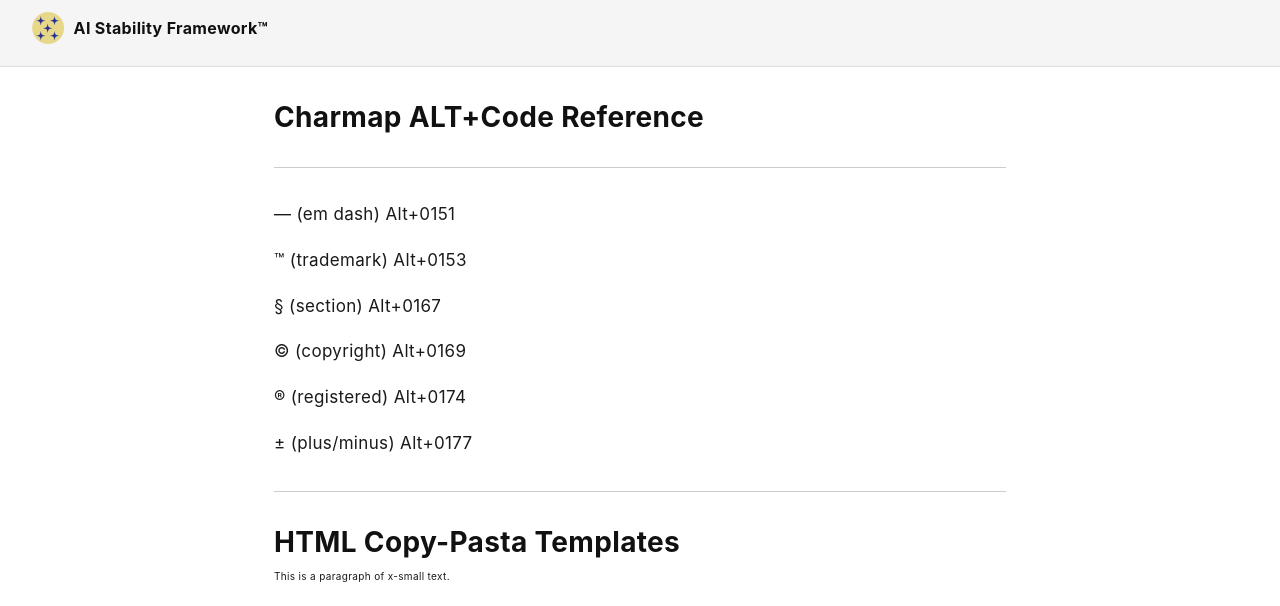
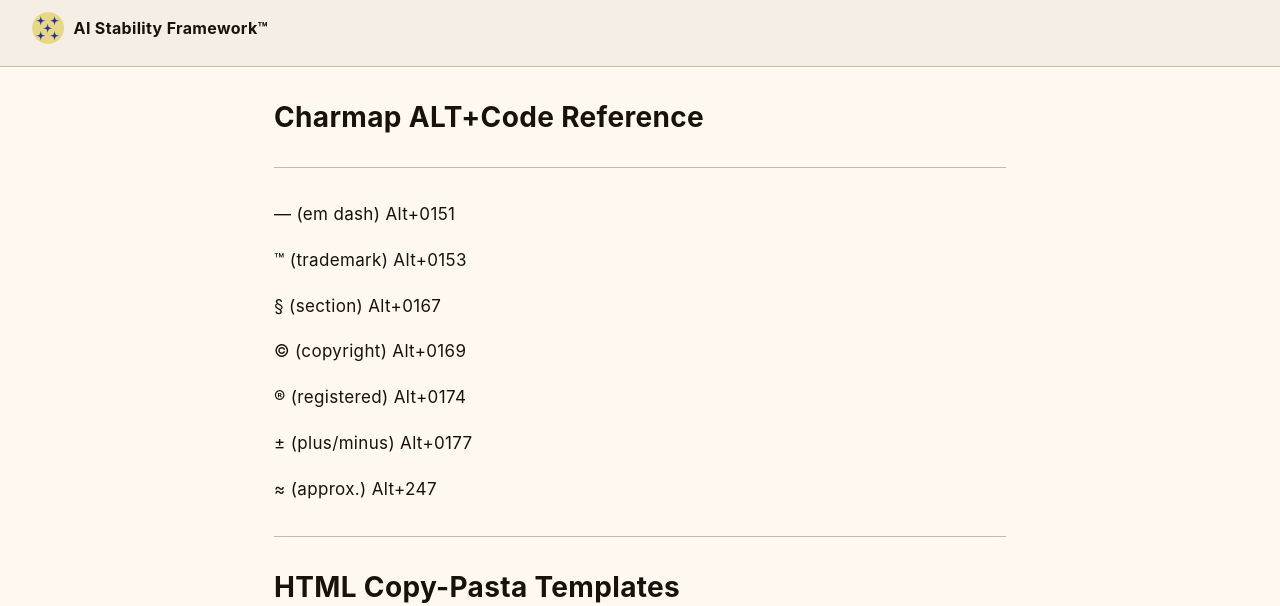
Before and after one commit to rojaslen/AISF-WEB, a Jekyll site: the page built from HTML_editing_refs.md, in a window 1280 px wide. Shown: the top 606 px of the page. Built offline with Jekyll 4.4.1, drawn with Linux system fonts in a browser that asks for light colours; some web fonts are replaced; our own code applies the rules of GitHub Pages for plain Markdown files.

Commit message:
Brand-aligned color palette; color canon reference; CLAUDE.md button standard
- style.css: light mode warm white palette (#FFF8F0 bg, #1A1209 text, warm header/border)
- style.css: dark mode brand canon colors (#0A0C26 main, #090B21 Deep Indigo header,
  white text, transparent borders, muted #C0BDB9)
- Branding_Color_Canon.md added to assets/
- CLAUDE.md: Button Color Standard documented (Harvest Gold #605838)

Co-Authored-By: Claude Sonnet 4.6 <noreply@anthropic.com>

```diff
--- a/HTML_editing_refs.md
+++ b/HTML_editing_refs.md
@@ -13,6 +13,8 @@
 
  ± (plus/minus) Alt+0177
 
+ ≈ (approx.)    Alt+247
+
 ---
 
 # HTML Copy-Pasta Templates
--- a/assets/css/style.css
+++ b/assets/css/style.css
@@ -15,14 +15,14 @@
 
 /* --- Light mode (default) --- */
 :root {
-  --color-bg:           #ffffff;
-  --color-text:         #1a1a1a;
-  --color-header-bg:    #f5f5f5;
-  --color-header-border:#dddddd;
-  --color-heading:      #111111;
-  --color-rule:         #cccccc;
-  --color-code-bg:      #f0f0f0;
-  --color-muted:        #555555;
+  --color-bg:           #FFF8F0;   /* 2850K warm white */
+  --color-text:         #1A1209;   /* warm near-black */
+  --color-header-bg:    #F5EEE4;   /* warm header */
+  --color-header-border:#C8BAA8;
+  --color-heading:      #1A1209;
+  --color-rule:         #C8BAA8;
+  --color-code-bg:      #EDE5D8;
+  --color-muted:        #6B5E50;
   --font-body:          "Inter", system-ui, -apple-system, sans-serif;
   --font-mono:          'Courier New', Courier, monospace;
   --color-alert-bg:     #f0f7ff;
@@ -32,14 +32,14 @@
 /* --- Dark mode --- */
 @media (prefers-color-scheme: dark) {
   :root {
-    --color-bg:           #1c1c1c;
-    --color-text:         #e6e6e6;
-    --color-header-bg:    #242424;
-    --color-header-border:#3a3a3a;
-    --color-heading:      #f0f0f0;
-    --color-rule:         #3a3a3a;
-    --color-code-bg:      #2a2a2a;
-    --color-muted:        #999999;
+    --color-bg:           #0A0C26;   /* brand dark main */
+    --color-text:         #FFFFFF;
+    --color-header-bg:    #090B21;   /* Deep Indigo */
+    --color-header-border:transparent;
+    --color-heading:      #FFFFFF;
+    --color-rule:         transparent;
+    --color-code-bg:      #0D1033;   /* Dark Blue */
+    --color-muted:        #C0BDB9;
     --color-alert-bg:     #001e3c;
     --color-alert-border: #4da6ff;
   }
```
Also changed, not shown: assets/Branding_Color_Canon.md (added, +18 -0 lines), ch10-tryit.md (+1 -2 lines), .claude/CLAUDE.md.
